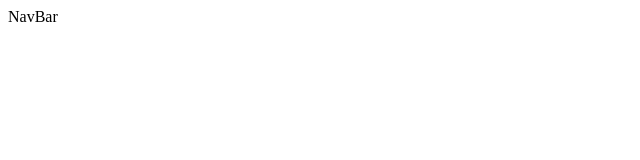
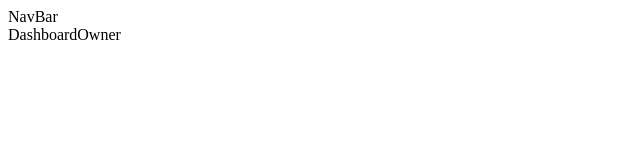
Before and after one commit to ImeshChandula/Car-Rental-Syatem-Vite-NodeJS-, a React (Vite) app in the folder frontend/: page /dashboard-owner in a window 1280 px wide. Before the commit this address had no page. Shown: the top 160 px of the page, without its empty margins (0-640 px from the left). Built offline with nearby package versions, Linux system fonts and the light colour scheme.

Commit message:
add page

```diff
--- a/frontend/src/App.jsx
+++ b/frontend/src/App.jsx
@@ -4,6 +4,7 @@ import { Routes, Route } from "react-router-dom";
 import Navbar from "./components/Navbar";
 import Home from "./routes/Home";
 import Login from "./routes/Login";
+import DashboardOwner from "./routes/DashboardOwner";
 
 function App() {
 
@@ -14,6 +15,7 @@ function App() {
       <Routes>
         <Route path='/' element={<Home/>} />
         <Route path='/login' element={<Login/>} />
+        <Route path='/dashboard-owner' element={<DashboardOwner/>} />
       </Routes>
 
     </div>
--- /dev/null
+++ b/frontend/src/routes/DashboardOwner.jsx
@@ -0,0 +1,9 @@
+import React from 'react'
+
+const DashboardOwner = () => {
+  return (
+    <div>DashboardOwner</div>
+  )
+}
+
+export default DashboardOwner
```
